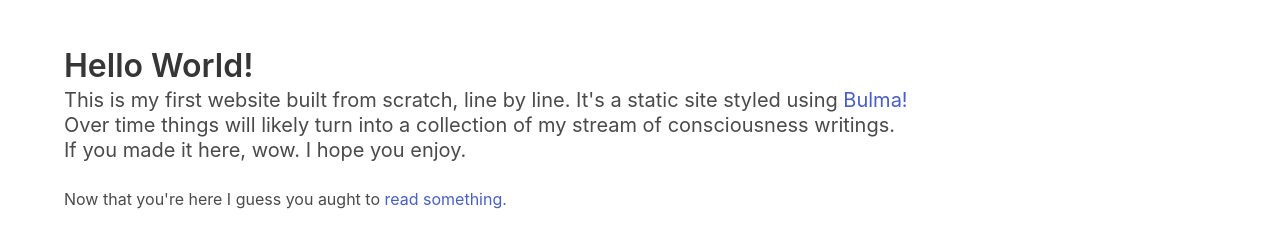
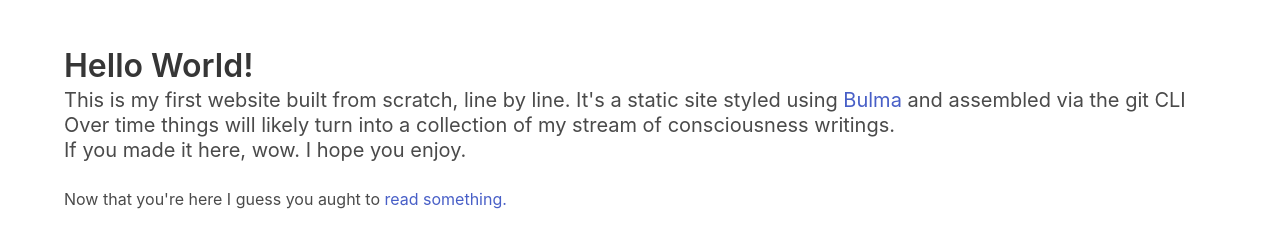
Before and after one commit to Brianmitchtay/Brianmitchtay.github.io, a website: page index.html in a window 1280 px wide. Drawn offline with nearby package versions, Linux system fonts and the light colour scheme.

Commit message:
phrasing in index.html

```diff
--- a/index.html
+++ b/index.html
@@ -21,7 +21,7 @@
           Hello World!
         </h1>
         <p class="subtitle">
-          This is my first website built from scratch, line by line. It's a static site styled using <a href="https://bulma.io/">Bulma!</a><br>
+          This is my first website built from scratch, line by line. It's a static site styled using <a href="https://bulma.io/">Bulma</a> and assembled via the git CLI<br>
           Over time things will likely turn into a collection of my stream of consciousness writings.<br> If you made it here, wow. I hope you enjoy.
         </p>
         <p>Now that you're here I guess you aught to <a href="first-thoughts.html"> read something. </a>
```
